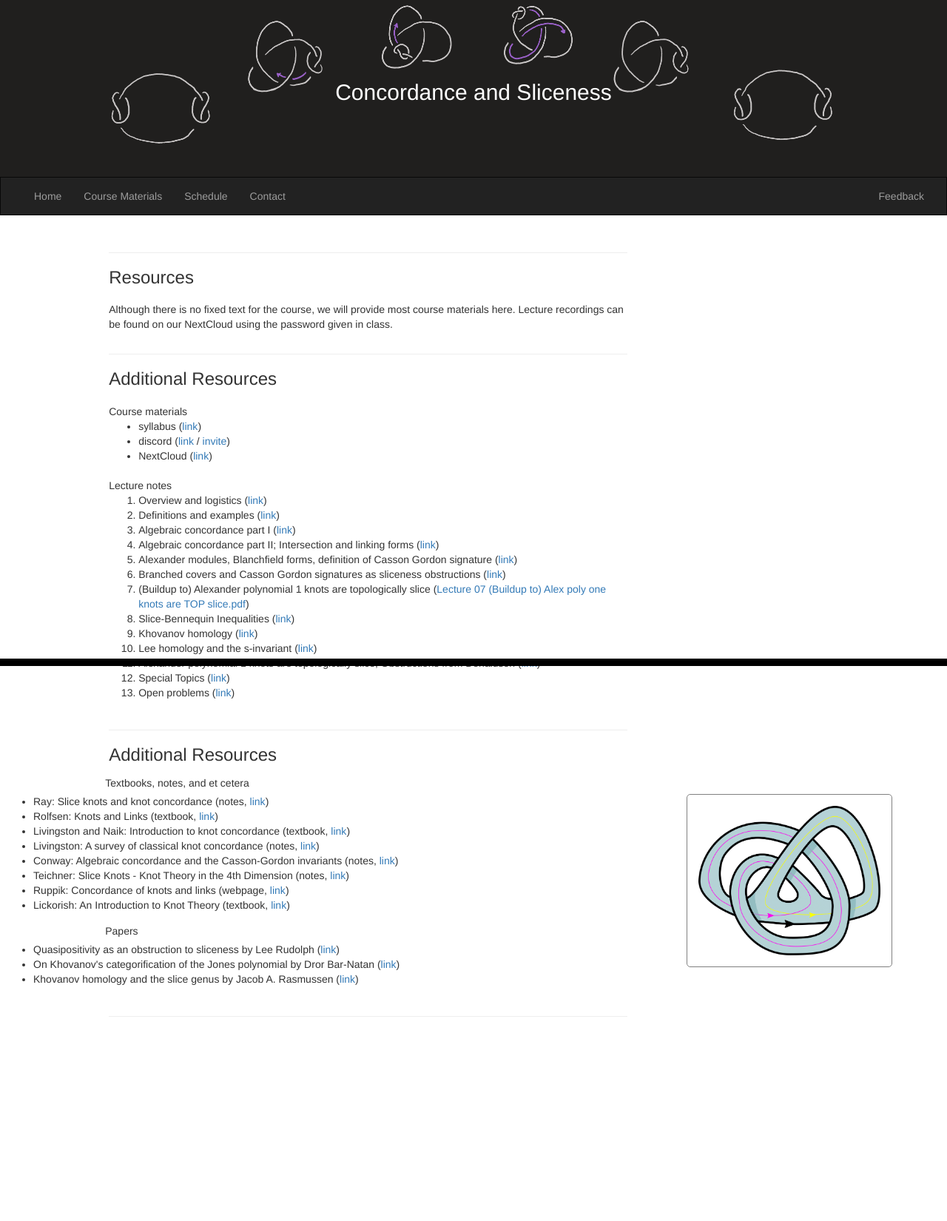
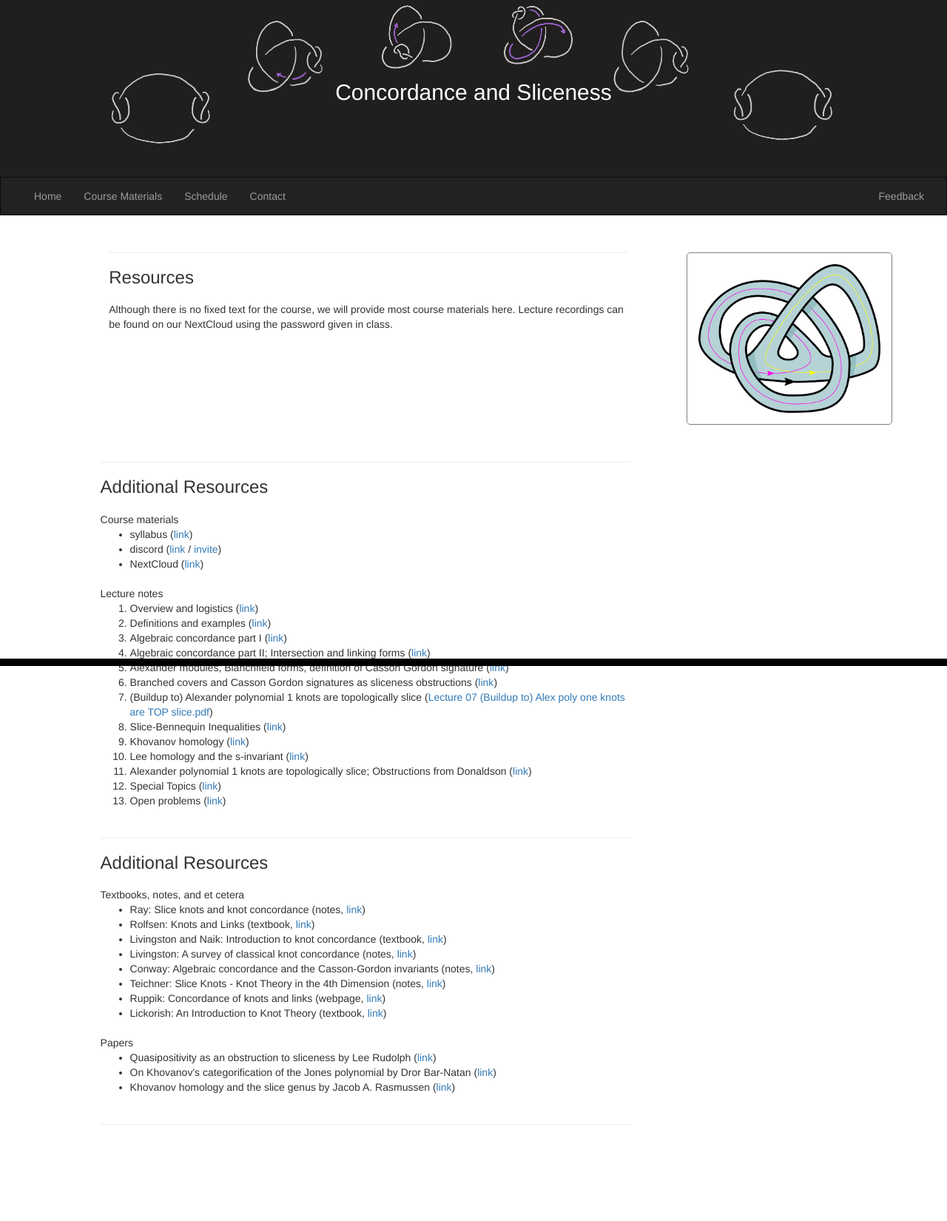
Before and after one commit to imsundberg/concordance, a Jekyll site: the page built from resources/index.html, in a window 1280 px wide. Shown: the whole page at 74% size. Built offline with Jekyll 4.4.1, drawn with Linux system fonts in a browser that asks for light colours; before the commit the page ends 1504 px from its top, so only the background shows below that.

Commit message:
Update index.html

```diff
--- a/resources/index.html
+++ b/resources/index.html
@@ -24,6 +24,11 @@ title: Resources
 
 	</div>
 
+	<div class="col-sm-4">
+	<div id="img-container" class="tooltip" style="text-align: center">
+		<a href="https://www.youtube.com/watch?v=dQw4w9WgXcQ"><img style="padding:15px" src="https://imsundberg.github.io/concordance/files/stevedore.png" id="img"></a>
+		<span class="tooltiptext"></span>
+	</div>
 </div>
 
 <div class="row">
@@ -69,7 +74,6 @@ title: Resources
 				</ol>
 			</div>
 		</div>
-
 	</div>
 </div>
 
@@ -89,8 +93,8 @@ title: Resources
 	<div class="col-sm-8">
 		<div class="row">
 			<div class="col-sm-2"></div>
+			<div class="col-sm-10" id="space">
 			Textbooks, notes, and et cetera
-			<div class="col-sm-10" id="space">
 				<ul>
 					<li>Ray: Slice knots and knot concordance (notes, <a href="https://www.tinyurl.com/slicenotes">link</a>)</li>
 					<li>Rolfsen: Knots and Links (textbook, <a href="https://www.maths.ed.ac.uk/~v1ranick/papers/rolfsen.pdf">link</a>)</li>
@@ -106,8 +110,8 @@ title: Resources
 
 		<div class="row">
 			<div class="col-sm-2"></div>
+			<div class="col-sm-10" id="space">
 			Papers
-			<div class="col-sm-10" id="space">
 				<ul>
 					<li>Quasipositivity as an obstruction to sliceness by Lee Rudolph (<a href="https://arxiv.org/abs/math/9307233">link</a>)</li>
 					<li>On Khovanov's categorification of the Jones polynomial by Dror Bar-Natan (<a href="https://arxiv.org/abs/math/0201043">link</a>)</li>
@@ -125,10 +129,5 @@ title: Resources
 
 	</div>
 
-	<div class="col-sm-4">
-	<div id="img-container" class="tooltip" style="text-align: center">
-		<a href="https://www.youtube.com/watch?v=dQw4w9WgXcQ"><img style="padding:15px" src="https://imsundberg.github.io/concordance/files/stevedore.png" id="img"></a>
-		<span class="tooltiptext"></span>
-	</div>
 
 </div>
```
